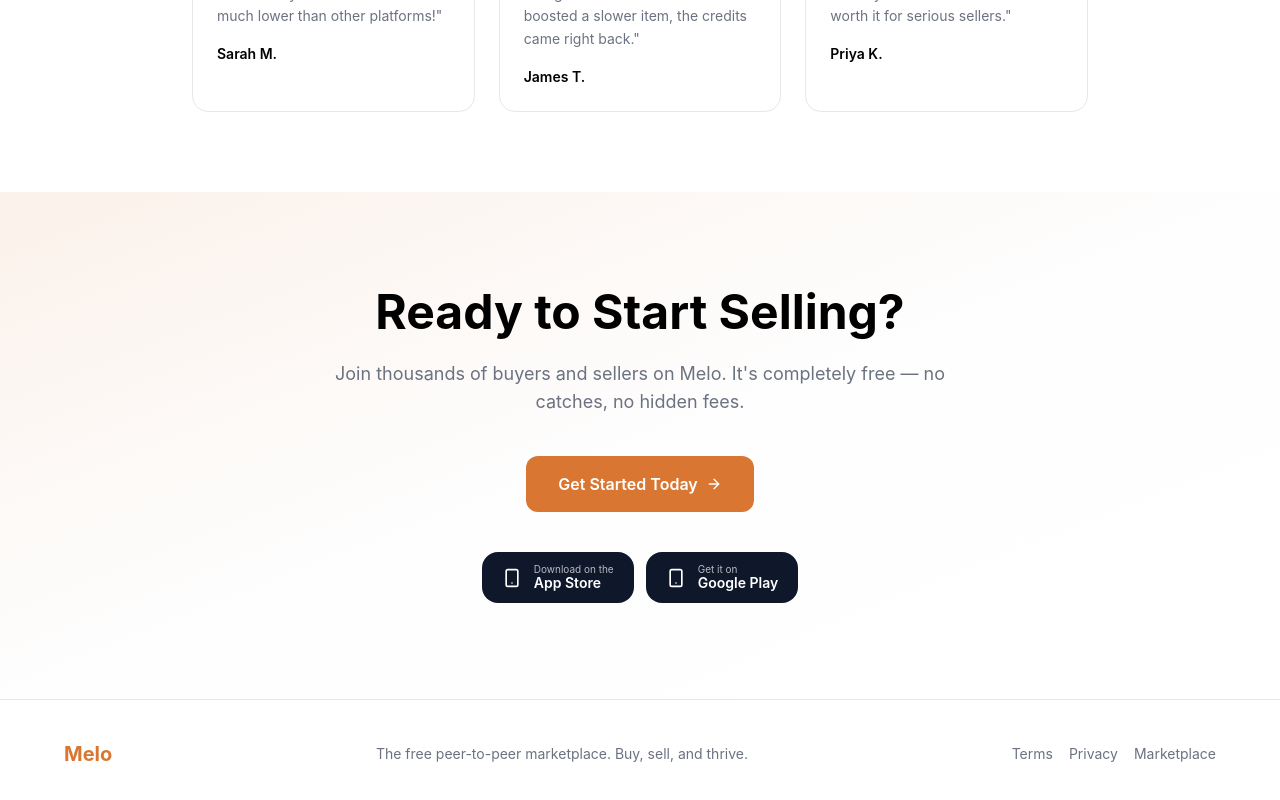
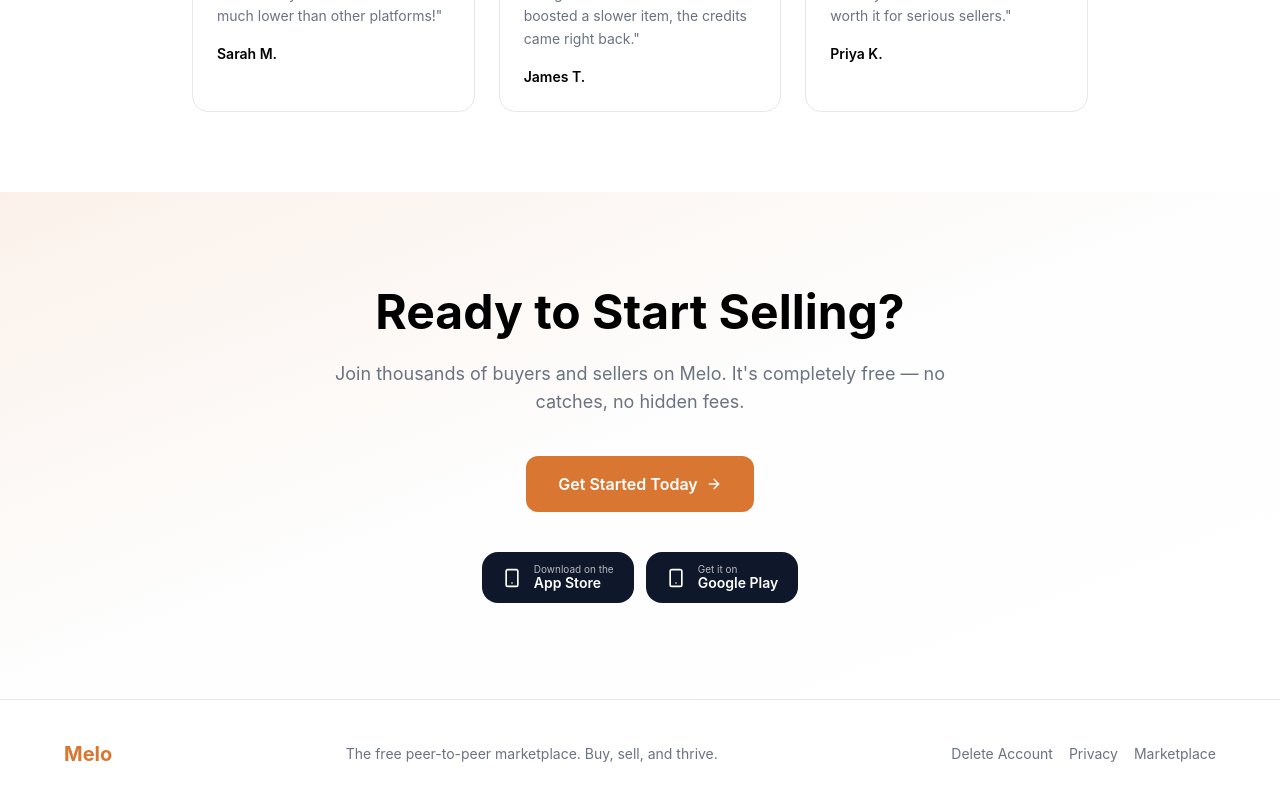
Before and after one commit to PrecisionBh/Melomarketplacelandingpage, a React (Vite) app: page / in a window 1280 px wide. Shown: the part 3913-4713 px from the top of the page. Built offline with nearby package versions, Linux system fonts and the light colour scheme.

Commit message:
updated privacy and delete links

```diff
--- a/src/pages/Landing.tsx
+++ b/src/pages/Landing.tsx
@@ -417,10 +417,16 @@ export default function Landing() {
             The free peer-to-peer marketplace. Buy, sell, and thrive.
           </p>
           <div className="flex gap-4 text-sm text-muted-foreground">
-            <Link to="/legal" className="hover:text-foreground transition-colors">Terms</Link>
-            <Link to="/legal" className="hover:text-foreground transition-colors">Privacy</Link>
-            <Link to="/" className="hover:text-foreground transition-colors">Marketplace</Link>
-          </div>
+  <a href="/delete-account.html" className="hover:text-foreground transition-colors">
+    Delete Account
+  </a>
+  <a href="/privacy.html" className="hover:text-foreground transition-colors">
+    Privacy
+  </a>
+  <Link to="/" className="hover:text-foreground transition-colors">
+    Marketplace
+  </Link>
+</div>
         </div>
       </footer>
     </div>
```
